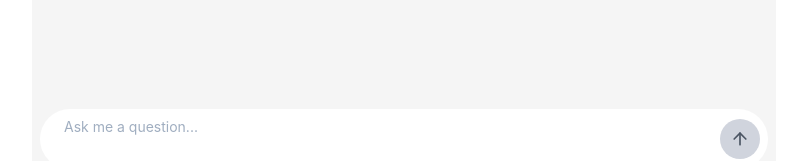
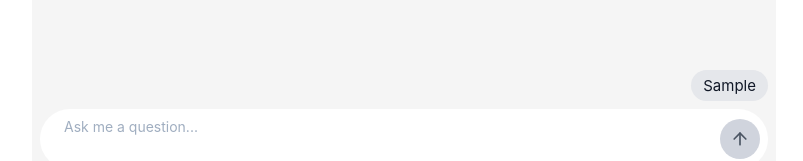
Before and after one commit to 5clicklabs/hosp-pwa, a Next.js app: page / in a window 1280 px wide. Both pictures are taken after typing "Sample" into the empty fields and a click on the button 976 px from the left and 754 px from the top of the page. Shown: the part 615-776 px from the top of the page, without its empty margins (236-1039 px from the left). Built offline with nearby package versions, Linux system fonts and the light colour scheme.

Commit message:
chat bubbles

```diff
--- a/src/components/chat-section.tsx
+++ b/src/components/chat-section.tsx
@@ -2,9 +2,18 @@ import { Button, Flex, Textarea } from "@chakra-ui/react";
 import { ArrowUp } from "lucide-react";
 import { useState, useRef, useEffect } from "react";
 import { toast } from "sonner";
+import { AnimatePresence, motion } from "framer-motion";
 
 export default function Chat() {
   const [message, setMessage] = useState("");
+  const [messages, setMessages] = useState<
+    {
+      id: number;
+      text: string;
+      timestamp: string;
+    }[]
+  >([]);
+  const [selectedMessage, setSelectedMessage] = useState<number | null>(null);
   const textareaRef = useRef<HTMLTextAreaElement>(null);
 
   useEffect(() => {
@@ -23,21 +32,28 @@ export default function Chat() {
     textarea.style.height = `${textarea.scrollHeight}px`;
   };
 
-  const onSubmit = (event: React.FormEvent) => {
+  const handleSubmit = (event: React.FormEvent) => {
     event.preventDefault();
     if (message.length > 500) {
       toast.error("This message is too long, please type a shorter message.");
       return;
     }
 
-    if (message === "") return;
+    if (message.trim() === "") return;
 
+    const timestamp = new Date().toLocaleString();
+    const id = new Date().getTime();
+    setMessages([...messages, { id, text: message, timestamp }]);
     setMessage("");
+  };
+
+  const handleMessageClick = (id: number) => {
+    setSelectedMessage(selectedMessage === id ? null : id);
   };
 
   return (
     <Flex
-      className="rounded-2xl"
+      className="rounded-2xl items-end"
       bg="#F5F5F5"
       flexGrow={1}
       // overflow="auto"
@@ -45,7 +61,32 @@ export default function Chat() {
       direction="column"
       p={2}
     >
-      <form onSubmit={onSubmit}>
+      <AnimatePresence mode="wait">
+        {messages.map((msg) => (
+          <motion.div
+            key={msg.id}
+            layout="position"
+            className="z-10 my-2 max-w-[250px] break-words rounded-2xl bg-gray-200 dark:bg-gray-800 cursor-pointer"
+            layoutId={`container-${msg.id}`}
+            initial={{ opacity: 0 }}
+            animate={{ opacity: 1 }}
+            exit={{ opacity: 0 }}
+            transition={{ duration: 0.2 }}
+            onClick={() => handleMessageClick(msg.id)}
+          >
+            <div className="px-3 py-2 text-[15px] leading-[15px] text-gray-900 dark:text-gray-100">
+              {msg.text}
+            </div>
+            {selectedMessage === msg.id && (
+              <div className="px-3 py-1 text-[12px] leading-[12px] text-gray-500 dark:text-gray-400">
+                {msg.timestamp}
+              </div>
+            )}
+          </motion.div>
+        ))}
+      </AnimatePresence>
+
+      <form onSubmit={handleSubmit} className="w-full">
         <Flex
           borderRadius={50}
           bg="white"
```
